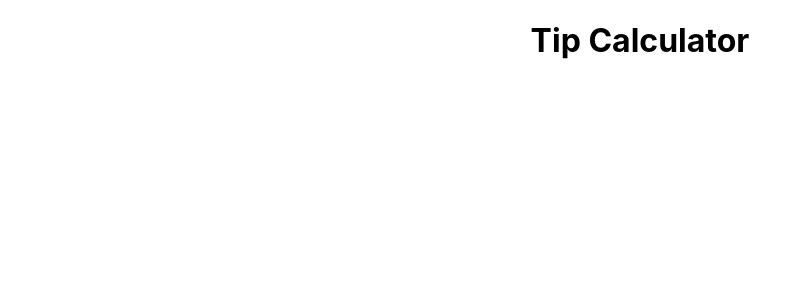
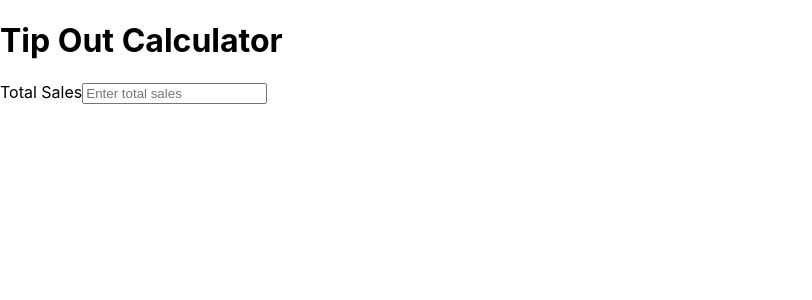
Before and after one commit to ofthekings12/tip-out-calculator, a React (Create React App) app: page / in a window 1280 px wide. Shown: the top 300 px of the page, without its empty margins (0-812 px from the left). Built offline with nearby package versions, Linux system fonts and the light colour scheme.

Commit message:
created total sales input

```diff
--- a/src/App.js
+++ b/src/App.js
@@ -1,9 +1,18 @@
-import './App.css';
+import "./App.css";
 
 function App() {
+
   return (
-    <div className="App">
-<h1>Tip Calculator</h1>
+    <div className="container">
+      <h1>Tip Out Calculator</h1>
+      <div className="form-group">
+        <label>Total Sales</label>
+        <input
+        type='number'
+        placeholder="Enter total sales"
+        />
+
+      </div>
     </div>
   );
 }
```
